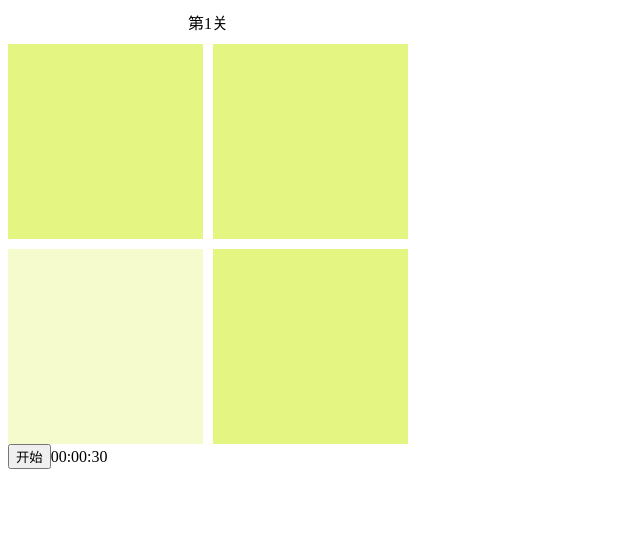
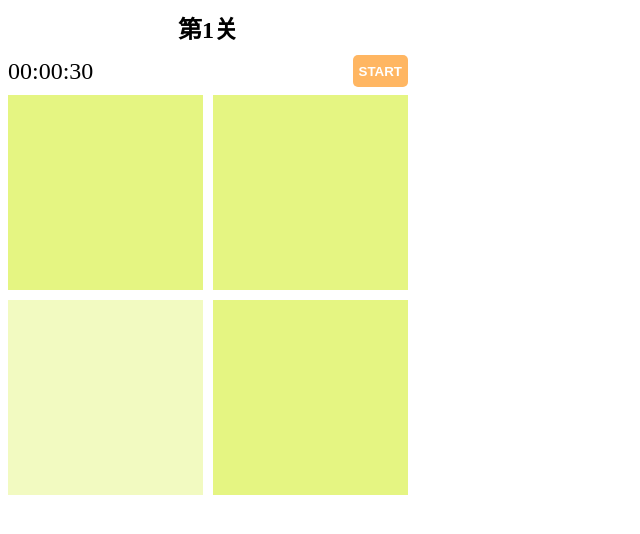
Before and after one commit to WJ-Yuan/find-different-color-block, a Vue app: page / in a window 1280 px wide. Shown: the top 534 px of the page, without its empty margins (0-640 px from the left). Built offline with nearby package versions, Linux system fonts and the light colour scheme.

Commit message:
feature: add random color  and optimization css

```diff
--- a/src/App.vue
+++ b/src/App.vue
@@ -1,13 +1,13 @@
 <script setup lang="ts">
 import { ref, nextTick, onMounted, watch, onBeforeUnmount } from "vue";
 
-type stateType = "run" | "fail" | "wait";
-type colorType = [string, string];
+type StateType = "wait" | "run" | "finish";
+type ColorType = [string, string];
 
 const n = ref<number>(1);
 const step = ref<number>(0);
 const I = ref<number>(0);
-const state = ref<stateType>("wait");
+const state = ref<StateType>("wait");
 const time = ref<number>(30);
 
 let t: any = null;
@@ -30,7 +30,23 @@ const randomIntNumber = (n: number): number => {
   return Math.floor(Math.random() * n);
 };
 
-const randomColor = (): colorType => {
+const randomDiffRto = (): number => {
+  if (step.value <= 3) {
+    // 0.4 - 0.5之间的随机数
+    return (Math.random() * 1 + 4) / 10 ;
+  } else if (step.value <= 12) {
+    // 0.5 - 0.7之间的随机数
+    return (Math.random() * 2 + 5) / 10;
+  } else if (step.value <= 18) {
+    // 0.7 - 0.8之间的随机数
+    return (Math.random() * 1 + 7) / 10;
+  } else {
+    // 0.8 - 0.85之间的随机数
+    return (Math.random() * 1 + 8) / 10 + Math.random() / 20;
+  }
+};
+
+const randomColor = (): ColorType => {
   const color1 = randomIntNumber(255);
   const color2 = randomIntNumber(255);
   const color3 = randomIntNumber(255);
@@ -38,7 +54,7 @@ const randomColor = (): colorType => {
     return randomColor();
   }
   const baseColor = `rgb(${color1}, ${color2}, ${color3})`;
-  const diffColor = `rgba(${color1}, ${color2}, ${color3}, 0.4)`;
+  const diffColor = `rgba(${color1}, ${color2}, ${color3}, ${randomDiffRto()})`;
   return [baseColor, diffColor];
 };
 
@@ -48,16 +64,21 @@ const randomDiffIndex = (i: number): number => {
 
 const resetColor = (number: number): void => {
   const [baseColor, diffColor] = randomColor();
+  const r = Math.random();
+
   document.documentElement.style.setProperty("--number", `${number}`);
-  document.documentElement.style.setProperty("--background-color", baseColor);
   number > 10 && document.documentElement.style.setProperty("--gap", "5px");
   const box = document.querySelectorAll(".item-box");
+
   box.forEach((html) => {
-    (html as HTMLDivElement).style.setProperty("background-color", baseColor);
+    (html as HTMLDivElement).style.setProperty(
+      "background-color",
+      r > 0.5 ? baseColor : diffColor
+    );
   });
   (box[I.value] as HTMLDivElement).style.setProperty(
     "background-color",
-    diffColor
+    r > 0.5 ? diffColor : baseColor
   );
 };
 
@@ -72,7 +93,7 @@ const stepChange = () => {
   });
 };
 
-const SelectDiffColor = (index: number) => {
+const selectDiffColor = (index: number) => {
   if (state.value === "run" && index === I.value) {
     stepChange();
     startTimer();
@@ -96,7 +117,7 @@ onMounted(() => {
 watch(time, (val, _) => {
   if (val === 0) {
     clearTimer();
-    state.value = "fail";
+    state.value = "finish";
   }
 });
 
@@ -107,24 +128,46 @@ onBeforeUnmount(() => {
 
 <template>
   <div class="step-info">第{{ step }}关</div>
+  <div class="challenge-handle">
+    <span>00:00:{{ time < 10 ? `0${time}` : time }}</span>
+    <button v-if="state === 'wait'" title="开始" @click="startGame">START</button>
+    <button v-if="state === 'finish'" title="重置" @click="resetGame">RESET</button>
+  </div>
   <div class="grid-box">
     <div
       v-for="i in n"
       :key="i + 'index'"
       class="item-box"
-      @click="SelectDiffColor(i - 1)"
+      @click="selectDiffColor(i - 1)"
     ></div>
   </div>
-  <button @click="startGame" v-if="state === 'wait'">开始</button>
-  <span>00:00:{{ time < 10 ? `0${time}` : time }}</span>
-  <button @click="resetGame" v-if="state === 'fail'">重置</button>
 </template>
 
 <style scoped>
+.challenge-handle {
+  display: flex;
+  justify-content: space-between;
+  width: 400px;
+  margin: 10px 0;
+  line-height: 32px;
+  height: 30px;
+  vertical-align: middle;
+  font-size: 24px;
+}
+button {
+  height: 32px;
+  border: none;
+  background-color: rgb(255, 182, 98);
+  border-radius: 5px;
+  color: #ffffff;
+  font-weight: 600;
+}
 .step-info {
   width: 400px;
   text-align: center;
   margin: 10px 0;
+  font-weight: 600;
+  font-size: 24px;
 }
 
 .grid-box {
```
Also changed, not shown: 1 other file (tests, documents, lock files or other folders).
